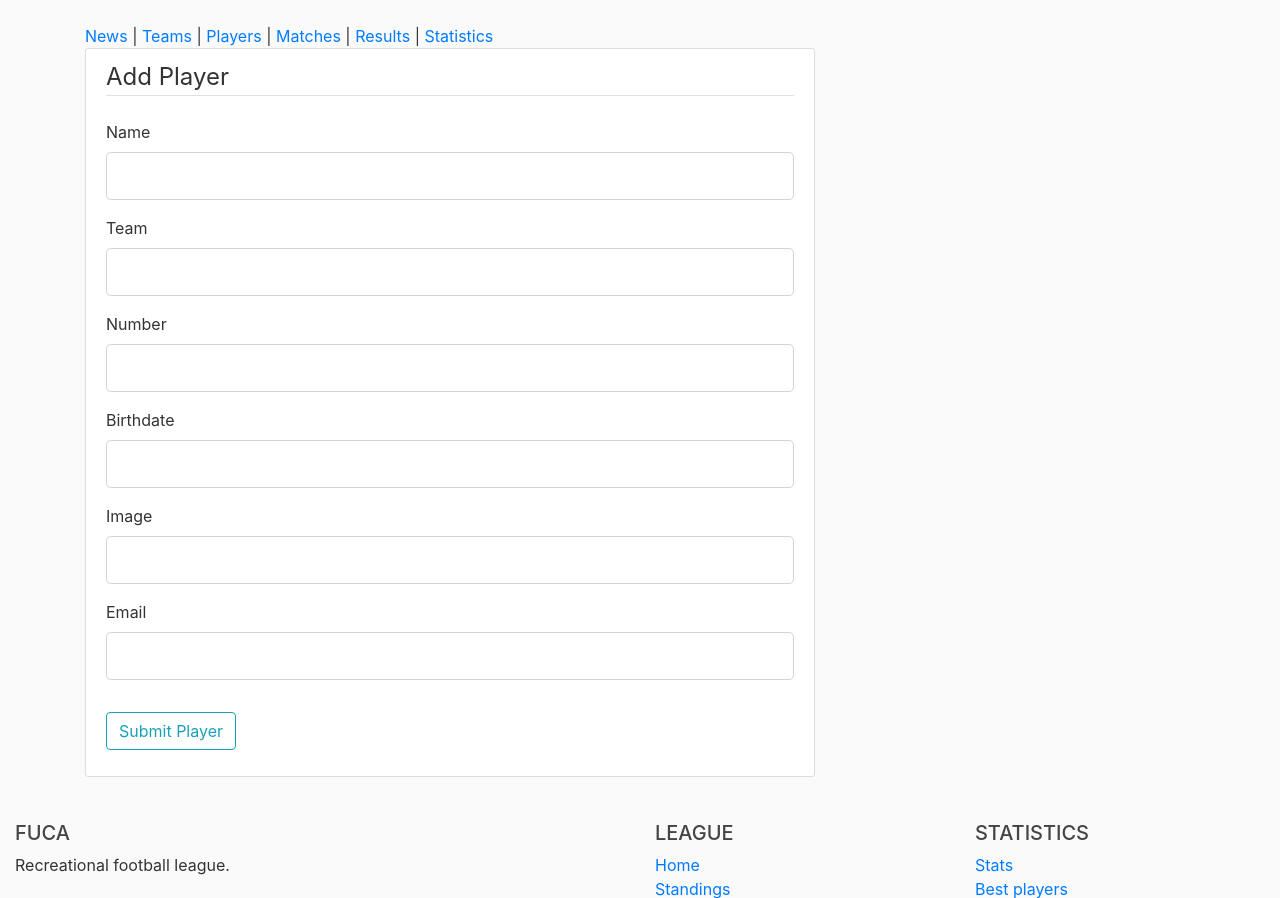
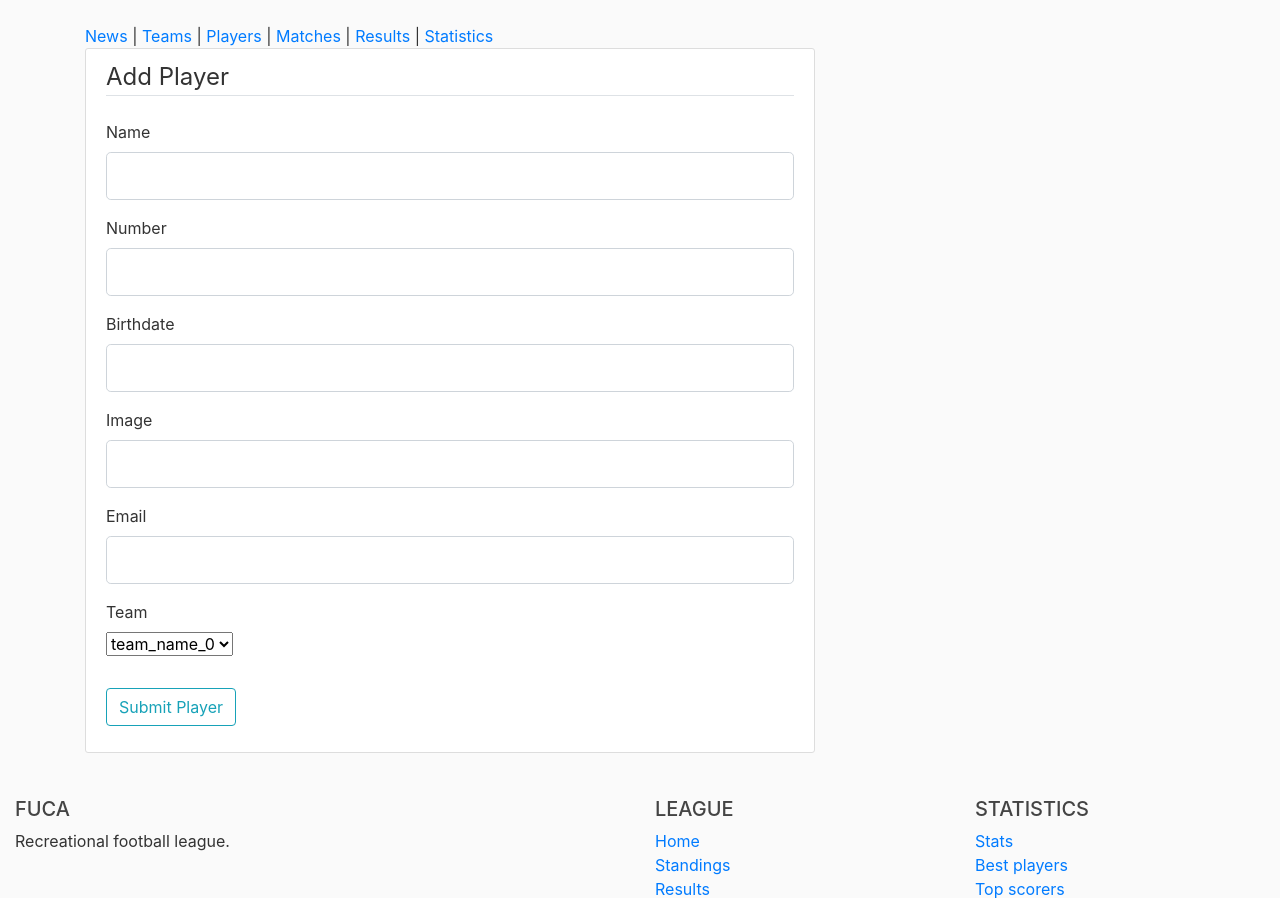
Before and after one commit to urosisakovic/FUCA, a Flask app: page /admin/players in a window 1280 px wide. Shown: the part 56-954 px from the top of the page. Run offline with Flask 2, Linux system fonts and the light colour scheme; some libraries are stand-ins or nearby versions.

Commit message:
Added player dropdown menu

```diff
--- a/src/fuca/forms.py
+++ b/src/fuca/forms.py
@@ -1,7 +1,10 @@
 from flask_wtf import FlaskForm
-from flask_wtf.file import FileField, FileAllowed
-from wtforms import BooleanField, PasswordField, StringField, SubmitField
+from flask_wtf.file import FileAllowed, FileField
+from wtforms import (BooleanField, PasswordField, SelectField, StringField,
+                     SubmitField)
 from wtforms.validators import DataRequired, Email
+from fuca.models import Team
+
 
 
 class LoginForm(FlaskForm):
@@ -27,12 +30,16 @@ class AdminTeamForm(FlaskForm):
 class AdminPlayerForm(FlaskForm):
     name = StringField('Name', validators=[DataRequired()])
     number = StringField('Number', validators=[DataRequired()])
-    team = StringField('Team', validators=[DataRequired()])
     birthdate = StringField('Birthdate', validators=[DataRequired()])
     image = StringField('Image', validators=[DataRequired()])
     email = StringField('Email', validators=[Email(), DataRequired()])
+
+    teams_db = Team.query.all()
+    teams = [team.jinja_dict() for team in teams_db]
+    team_choices = [(id, team['name']) for team in teams]
+    team_dd = SelectField('Team', choices=team_choices, validators=[DataRequired()])
+
     submit = SubmitField('Submit Player')
-
 
 class AdminMatchForm(FlaskForm):
     date_time = StringField('Date-Time', validators=[DataRequired()])
--- a/src/fuca/templates/admin/admin-players.html
+++ b/src/fuca/templates/admin/admin-players.html
@@ -18,20 +18,6 @@
                         </div>
                     {% else %}
                         {{ form.name(class="form-control form-control-lg") }}
-                    {% endif %}
-                </div>
-
-                <div class="form-group">
-                    {{ form.team.label(class="form-control-label") }}
-                    {% if form.team.errors %}
-                        {{ form.team(class="form-control form-control-lg is-invalid") }}
-                        <div class="invalid-feedback">
-                            {% for error in form.team.errors %}
-                                <span> {{ error }} </span>
-                            {% endfor %}
-                        </div>
-                    {% else %}
-                        {{ form.team(class="form-control form-control-lg") }}
                     {% endif %}
                 </div>
 
@@ -91,6 +77,13 @@
                     {% endif %}
                 </div>
 
+                <div class="form-group">
+                    {{ form.team_dd.label(class="form-control-label") }}
+                    <p>
+                        {{form.team_dd()}}
+                    </p>
+                </div>
+
             </fieldset>
             <div class="form-group">
                 {{ form.submit(class="btn btn-outline-info") }}
```
